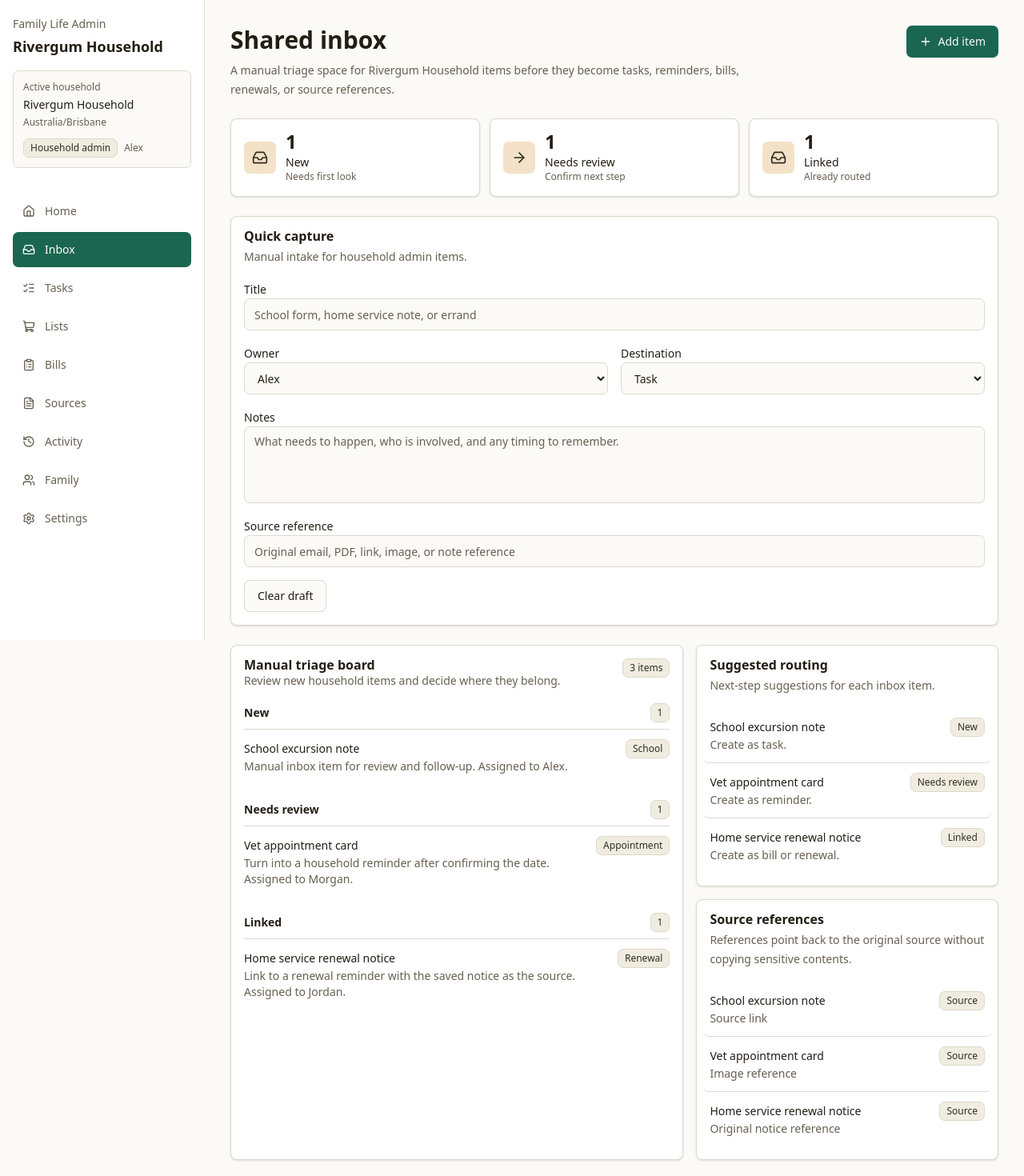
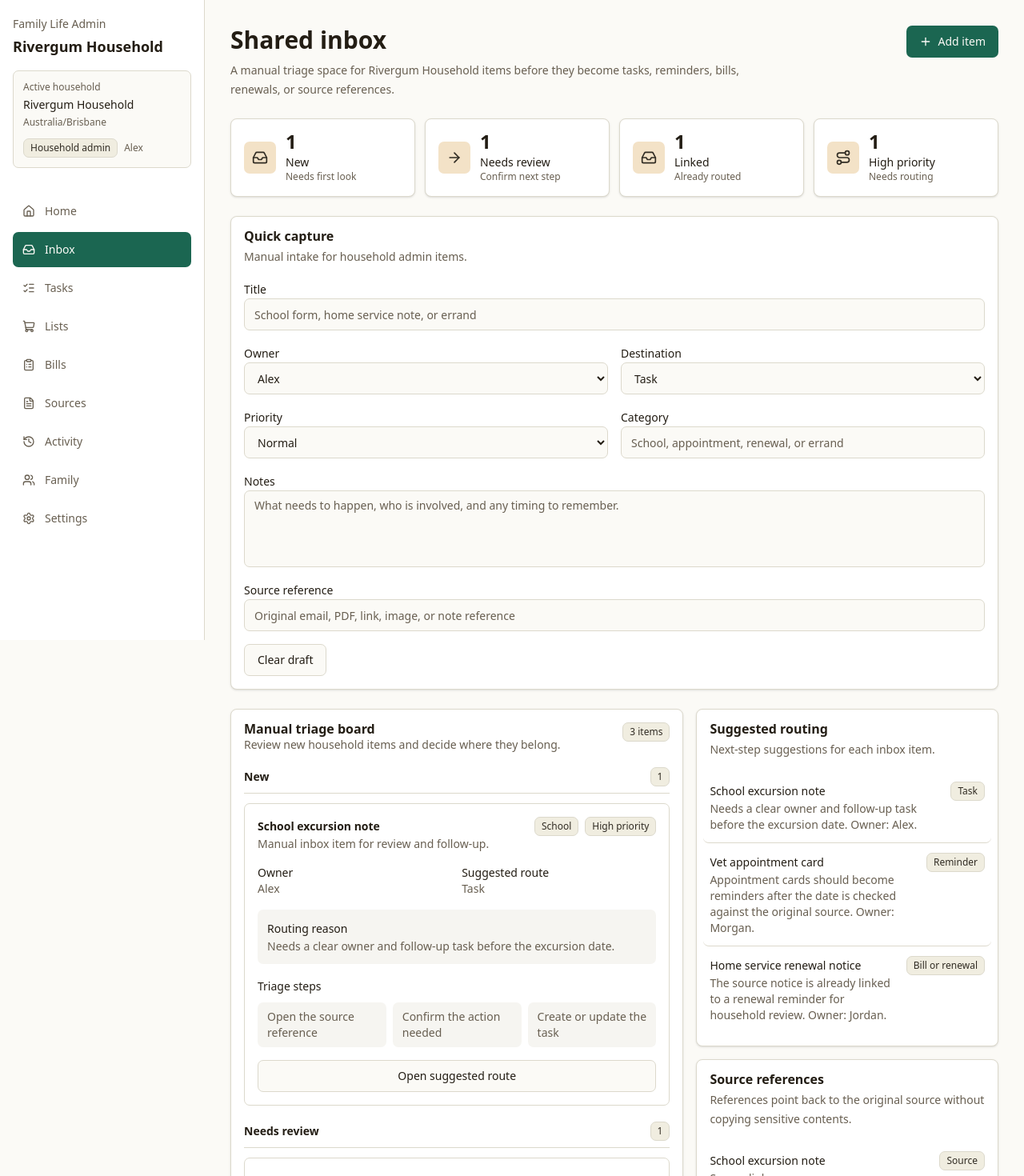
Before and after one commit to LatinMaestro/Life-Admin, a Next.js app: page /inbox in a window 1280 px wide. Shown: the top 1470 px of the page at 80% size. Built offline with nearby package versions, Linux system fonts and the light colour scheme.

Commit message:
Deepen static inbox triage UI

```diff
--- a/src/app/inbox/page.tsx
+++ b/src/app/inbox/page.tsx
@@ -1,4 +1,4 @@
-import { ArrowRight, Inbox, Plus } from "lucide-react";
+import { ArrowRight, Inbox, Plus, Route } from "lucide-react";
 import { Badge } from "@/components/ui/badge";
 import { Button, buttonVariants } from "@/components/ui/button";
 import { Card, CardContent, CardDescription, CardHeader, CardTitle } from "@/components/ui/card";
@@ -11,6 +11,7 @@ import {
   getCurrentHouseholdInboxItems,
   getInboxCategoryLabel,
   getInboxDestinationLabel,
+  getInboxPriorityLabel,
   getSourceReferenceLabel,
   type InboxDestination,
   type InboxStatus,
@@ -43,6 +44,7 @@ export default function InboxPage() {
   const newItems = inboxItems.filter((item) => item.status === "New").length;
   const reviewItems = inboxItems.filter((item) => item.status === "Needs review").length;
   const linkedItems = inboxItems.filter((item) => item.status === "Linked").length;
+  const highPriorityItems = inboxItems.filter((item) => item.priority === "High").length;
 
   return (
     <>
@@ -57,7 +59,7 @@ export default function InboxPage() {
         }
       />
 
-      <div className="grid gap-3 sm:grid-cols-3">
+      <div className="grid gap-3 sm:grid-cols-4">
         <Card>
           <CardContent className="flex items-center gap-3 p-4">
             <div className="flex h-10 w-10 items-center justify-center rounded-md bg-accent text-accent-foreground">
@@ -91,6 +93,18 @@ export default function InboxPage() {
               <p className="text-2xl font-semibold leading-none">{linkedItems}</p>
               <p className="mt-1 text-sm font-medium">Linked</p>
               <p className="text-xs text-muted-foreground">Already routed</p>
+            </div>
+          </CardContent>
+        </Card>
+        <Card>
+          <CardContent className="flex items-center gap-3 p-4">
+            <div className="flex h-10 w-10 items-center justify-center rounded-md bg-accent text-accent-foreground">
+              <Route className="h-5 w-5" aria-hidden="true" />
+            </div>
+            <div>
+              <p className="text-2xl font-semibold leading-none">{highPriorityItems}</p>
+              <p className="mt-1 text-sm font-medium">High priority</p>
+              <p className="text-xs text-muted-foreground">Needs routing</p>
             </div>
           </CardContent>
         </Card>
@@ -134,6 +148,24 @@ export default function InboxPage() {
                   </option>
                 ))}
               </Select>
+            </div>
+
+            <div className="space-y-2">
+              <label htmlFor="capture-priority" className="text-sm font-medium">
+                Priority
+              </label>
+              <Select id="capture-priority" name="priority" defaultValue="Normal">
+                <option>High</option>
+                <option>Normal</option>
+                <option>Low</option>
+              </Select>
+            </div>
+
+            <div className="space-y-2">
+              <label htmlFor="capture-category" className="text-sm font-medium">
+                Category
+              </label>
+              <Input id="capture-category" name="category" placeholder="School, appointment, renewal, or errand" />
             </div>
 
             <div className="space-y-2 md:col-span-2">
@@ -180,15 +212,47 @@ export default function InboxPage() {
                     <h2 className="text-sm font-semibold leading-6">{status}</h2>
                     <Badge>{statusItems.length}</Badge>
                   </div>
-                  <div className="border-t">
+                  <div className="grid gap-3 border-t pt-3">
                     {statusItems.map((item) => (
-                      <ItemRow
-                        key={item.id}
-                        title={item.title}
-                        detail={`${item.description} Assigned to ${getMemberDisplayName(item.assignedMemberId)}.`}
-                        status={getInboxCategoryLabel(item.category)}
-                        href={getInboxDestinationHref(item.suggestedDestination)}
-                      />
+                      <article key={item.id} className="rounded-md border p-4">
+                        <div className="flex flex-wrap items-start justify-between gap-3">
+                          <div>
+                            <h3 className="text-sm font-semibold leading-6">{item.title}</h3>
+                            <p className="text-sm leading-5 text-muted-foreground">{item.description}</p>
+                          </div>
+                          <div className="flex flex-wrap gap-2">
+                            <Badge>{getInboxCategoryLabel(item.category)}</Badge>
+                            <Badge>{getInboxPriorityLabel(item.priority)}</Badge>
+                          </div>
+                        </div>
+                        <dl className="mt-4 grid gap-3 text-sm sm:grid-cols-2">
+                          <div>
+                            <dt className="font-medium">Owner</dt>
+                            <dd className="text-muted-foreground">{getMemberDisplayName(item.assignedMemberId)}</dd>
+                          </div>
+                          <div>
+                            <dt className="font-medium">Suggested route</dt>
+                            <dd className="text-muted-foreground">{getInboxDestinationLabel(item.suggestedDestination)}</dd>
+                          </div>
+                        </dl>
+                        <div className="mt-4 rounded-md bg-muted/50 p-3">
+                          <p className="text-sm font-medium leading-6">Routing reason</p>
+                          <p className="text-sm leading-5 text-muted-foreground">{item.routingReason}</p>
+                        </div>
+                        <div className="mt-4">
+                          <p className="text-sm font-medium leading-6">Triage steps</p>
+                          <ul className="mt-2 grid gap-2 sm:grid-cols-3">
+                            {item.triageSteps.map((step) => (
+                              <li key={step} className="rounded-md bg-muted/50 px-3 py-2 text-sm text-muted-foreground">
+                                {step}
+                              </li>
+                            ))}
+                          </ul>
+                        </div>
+                        <a href={getInboxDestinationHref(item.suggestedDestination)} className={buttonVariants({ variant: "outline" }) + " mt-4 w-full"}>
+                          Open suggested route
+                        </a>
+                      </article>
                     ))}
                   </div>
                 </section>
@@ -208,8 +272,8 @@ export default function InboxPage() {
                 <ItemRow
                   key={item.id}
                   title={item.title}
-                  detail={`Create as ${getInboxDestinationLabel(item.suggestedDestination).toLowerCase()}.`}
-                  status={item.status}
+                  detail={`${item.routingReason} Owner: ${getMemberDisplayName(item.assignedMemberId)}.`}
+                  status={getInboxDestinationLabel(item.suggestedDestination)}
                   href={getInboxDestinationHref(item.suggestedDestination)}
                 />
               ))}
```
